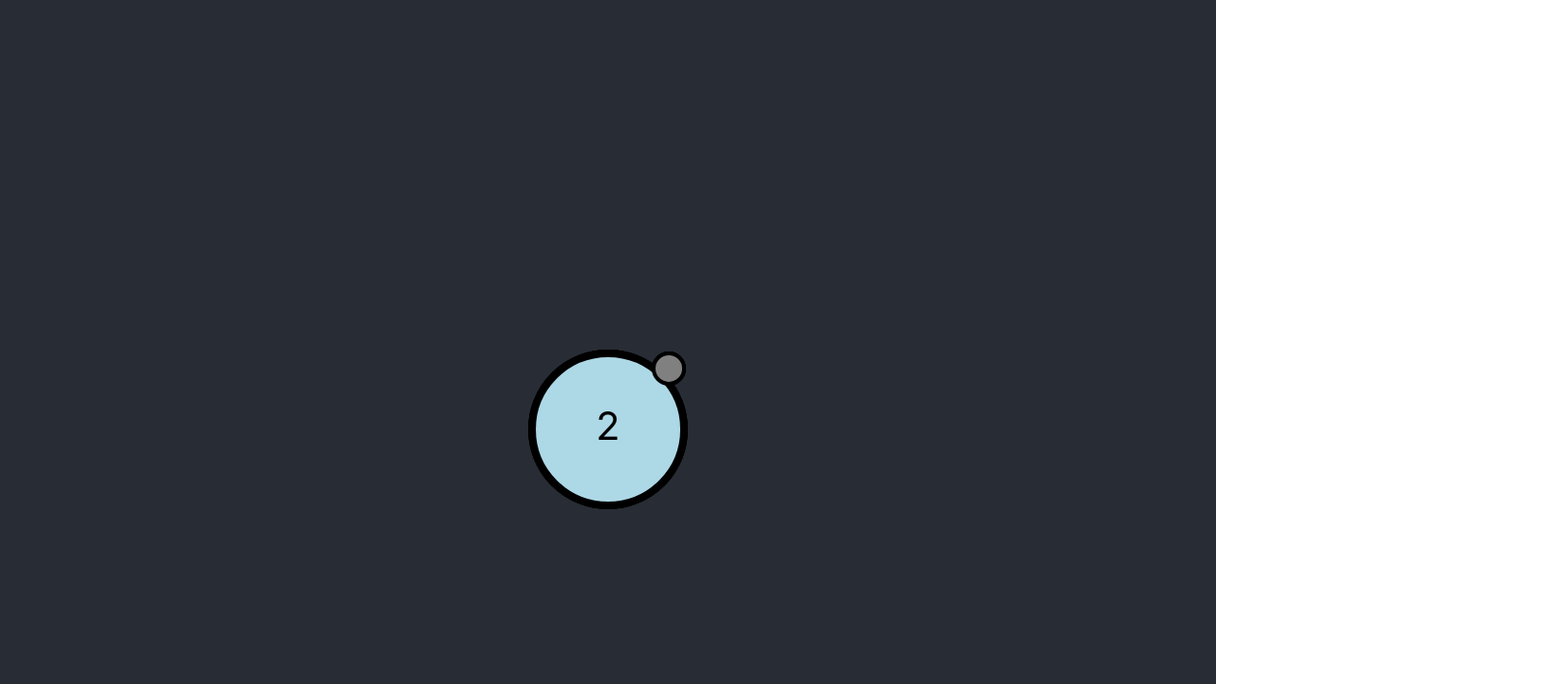
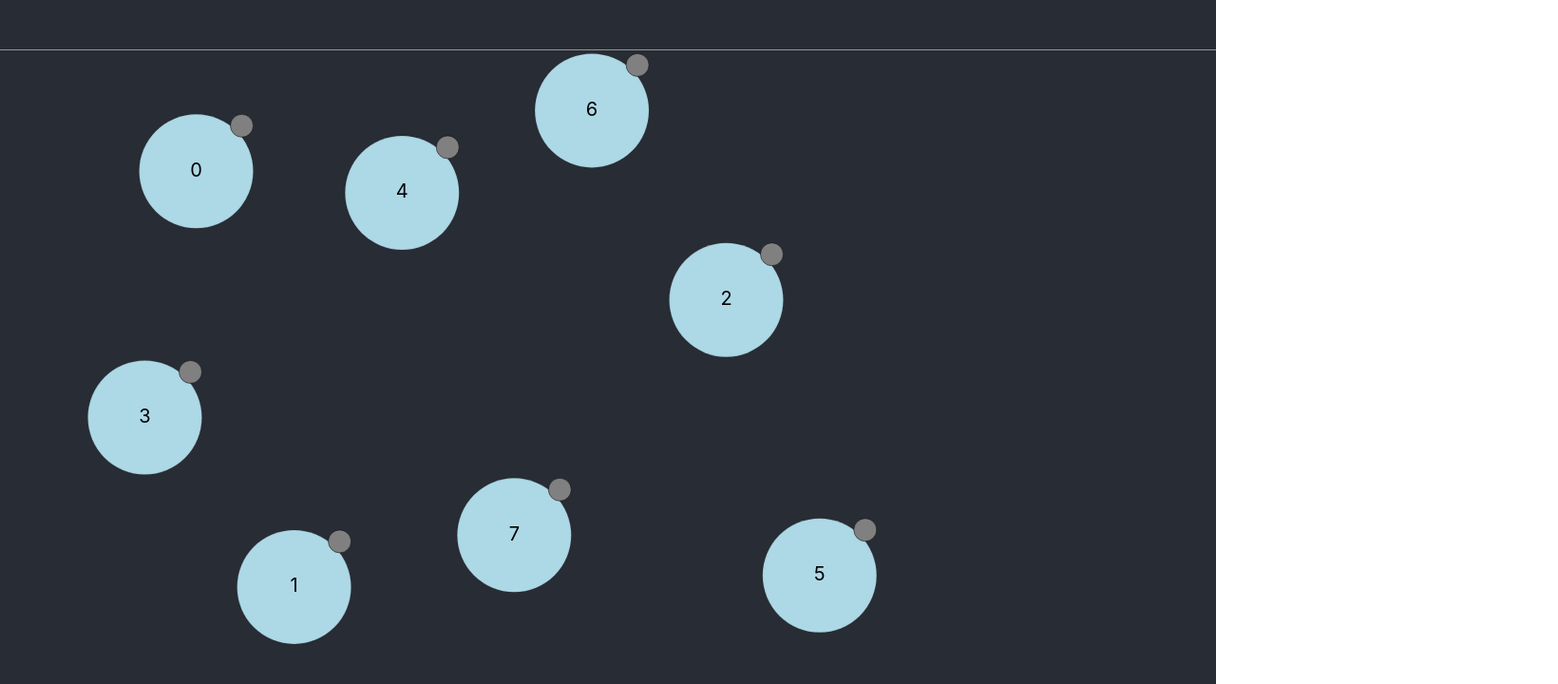
Before and after one commit to m-emm/graph-layouter-interactive, a React (Create React App) app: page / in a window 1280 px wide. Shown: the top 720 px of the page at 95% size, 1640 px wide, since content can reach past the window. Built offline with nearby package versions, Linux system fonts and the light colour scheme.

Commit message:
Balanced border, multibody and center forces

```diff
--- a/src/App.js
+++ b/src/App.js
@@ -1,140 +1,23 @@
 import logo from './logo.svg';
 import './App.css';
 import GraphSvg from './GraphSvg.js';
-import { quadtree } from "d3-quadtree";
 
-
-const a = 1664525;
-const c = 1013904223;
-const m = 4294967296; // 2^32
-
-function lcg() {
-  let s = 1;
-  return () => (s = (a * s + c) % m) / m;
-}
-const random = lcg;
-
-function jiggle(random) {
-  return (random() - 0.5) * 1e-6;
-}
-
-
-const theta2 = 0.81;
-const distanceMin2 = 1;
-const distanceMax2 = Infinity;
-const alpha = 1;
-const global_strength = -10;
-
-function accumulate(strengths) {
-  return function (quad) {
-    var strength = 0, q, c, weight = 0, x, y, i;
-
-    // For internal nodes, accumulate forces from child quadrants.
-    if (quad.length) {
-      let x = 0;
-      let y = 0;
-      for (let i = 0; i < 4; ++i) {
-        const q = quad[i];
-        if (q) {
-          const c = Math.abs(q.value);
-          if (c) {
-            strength += q.value;
-            weight += c;
-            x += c * q.x;
-            y += c * q.y;
-          }
-        }
-      }
-      quad.x = x / weight;
-      quad.y = y / weight;
-    }
-
-    // For leaf nodes, accumulate forces from coincident quadrants.
-    else {
-      q = quad;
-      q.x = q.data.x;
-      q.y = q.data.y;
-      do strength += strengths[q.data.index];
-      while (q = q.next);
-    }
-
-    quad.value = strength;
-  }
-}
-
-function apply(node, strengths) {
-
-  return function (quad, x1, _, x2) {
-    if (!quad.value) return true;
-
-    let x = quad.x - node.x;
-    let y = quad.y - node.y;
-    let  w = x2 - x1;
-    let  l = x * x + y * y;
-
-    // Apply the Barnes-Hut approximation if possible.
-    // Limit forces for very close nodes; randomize direction if coincident.
-    if (w * w / theta2 < l) {
-      if (l < distanceMax2) {
-        if (x === 0) {
-          x = jiggle(random);
-          l += x * x;
-        }
-        if (y === 0) {
-          y = jiggle(random);
-          l += y * y;
-        }
-        if (l < distanceMin2) l = Math.sqrt(distanceMin2 * l);
-        node.vx += x * quad.value * alpha / l;
-        node.vy += y * quad.value * alpha / l;
-      }
-      return true;
-    }
-
-    // Otherwise, process points directly.
-    else if (quad.length || l >= distanceMax2) return;
-
-    // Limit forces for very close nodes; randomize direction if coincident.
-    if (quad.data !== node || quad.next) {
-      if (x === 0) {
-        x = jiggle(random);
-        l += x * x;
-      }
-      if (y === 0) {
-        y = jiggle(random);
-        l += y * y;
-      }
-      if (l < distanceMin2) l = Math.sqrt(distanceMin2 * l);
-    }
-
-    do if (quad.data !== node) {
-      w = strengths[quad.data.index] * alpha / l;
-      node.vx += x * w;
-      node.vy += y * w;
-    } while (quad = quad.next);
-  }
-}
-
-function multibody_force(nodes) {
-  let strengths = new Array(nodes.length).fill(global_strength);
-  let out_nodes = nodes.map((node, i) => ({ x: node.x, y: node.y, index: i, vx: 0, vy: 0 }));
-
-  let tree = quadtree(out_nodes, (n) => (n.x), (n) => (n.y)).visitAfter(accumulate(strengths));
-  out_nodes.forEach((node) => {
-    tree.visit(apply(node, strengths))
-  });
-  // out_nodes.forEach((node) => { console.log(node.vx, node.vy) });
-  const retval = out_nodes.map((n) => ({ vx: n.vx, vy: n.vy }));
-  return retval;
-}
+import {multiBodyForce} from './MultiBodyForce.js'
+import {borderForce} from './BorderForce.js';
 
 
 function App() {
-  const listNodes = [{ x: 20, y: 20 }, { x: 50, y: 70 }, { x: 80, y: 20 }]
+  const width = 2000;
+  const height = 800;
+  let nodeRadius = 60
+  const centerForceStrength = 0.2
+  const listNodes = [{ x: 20, y: 20 }, { x: 50, y: 70 }, { x: 80, y: 20 } , { x: 20, y: 70 }, { x: 80, y: 70 }, { x: 700, y: 800 },{ x: 20, y: 70 }, { x: 80, y: 70 }, { x: 700, y: 800 }]
   const forces = [
-    (nodes) => { return nodes.map((node) => ({ vx: -(node.x - 50) * 0.01, vy: -(node.y - 50) * 0.01 })) }
-    //,multibody_force
+     (nodes) => { return nodes.map((node) => ({ vx: -(node.x - width/2 ) * centerForceStrength/100, vy: -(node.y - height/2) * centerForceStrength/100 })) },
+     multiBodyForce(0.1)
+    , borderForce(width,height, nodeRadius,0.1)
   ]
+
 
 
 
@@ -143,7 +26,7 @@ function App() {
       <header className="App-header">
 
         <p></p>
-        <GraphSvg nodes={listNodes} velocityDecay="0.6" forces={forces}></GraphSvg>
+        <GraphSvg width={width}  height={height} nodes={listNodes} velocityDecay="0.6" forces={forces} nodeRadius={nodeRadius}></GraphSvg>
       </header>
     </div>
   );
--- /dev/null
+++ b/src/BorderForce.js
@@ -0,0 +1,24 @@
+
+function borderForce(width,height,boundary,strength) {
+    const strengthScale = 0.9;
+    function borderForceProfile(d) {
+
+        const dimensionless = Math.abs(d/boundary)
+        const exponent = dimensionless < 1 ? 1 : 2 ;
+        const value =  boundary * Math.pow(dimensionless,exponent)
+        return d<0 ? - value : value
+    }
+
+    return function(nodes) {
+        return nodes.map((node) => {
+             return {
+                vx: (node.x < boundary ? borderForceProfile( - ( node.x -boundary) )  : ( ( node.x > ( width- boundary) ) ? borderForceProfile( width - boundary - node.x ) : 0)) * strength*strengthScale,
+                vy: (node.y < boundary ? borderForceProfile(- ( node.y- boundary )) : ( (node.y > ( height-  boundary )  ) ?  borderForceProfile(height - boundary-node.y)  : 0)) * strength*strengthScale
+             }
+
+        })
+    }
+
+}
+
+export {borderForce};
--- a/src/GraphSvg.css
+++ b/src/GraphSvg.css
@@ -9,7 +9,13 @@ svg text::selection {
 }
 
 .node-id {
-    font-size: 0.2em;
+    font-size: 20px;
     font-weight: regular;
     fill: #000;
 }
+
+.node-circle {
+    stroke: #000;
+    stroke-width: 0.1px;
+    fill: lightblue;
+}
--- a/src/GraphSvg.js
+++ b/src/GraphSvg.js
@@ -1,11 +1,11 @@
-import React, { useState, useEffect, useRef } from 'react';
+import React, { useState, useEffect, useRef  } from 'react';
 import GraphNode from './GraphNode';
 import { timer, interval } from 'd3-timer';
 import './GraphSvg.css';
 
 
 
-function GraphSvg({ nodes, velocityDecay, forces }) {
+function GraphSvg({ nodes, velocityDecay, forces ,nodeRadius, width, height}) {
 
     const svgRootRef = useRef(null);
 
@@ -165,7 +165,7 @@ function GraphSvg({ nodes, velocityDecay, forces }) {
         setDragging(false);
         setDraggedNodeIndex(-1);
         setNodesMechanics(nodesMechanics.map((node) => {
-            if(node.index == draggedNodeIndex) {
+            if(node.index === draggedNodeIndex) {
                 return { x: node.x, y: node.y, vx: 0, vy: 0, fx: node.x, fy: node.y, index: node.index, locked: true, dragging: false }
             } else {
                 return { x: node.x, y: node.y, vx: 0, vy: 0, fx: node.x, fy: node.y, index: node.index, locked: node.locked, dragging: false }
@@ -175,17 +175,24 @@ function GraphSvg({ nodes, velocityDecay, forces }) {
     }
 
     const listNodes = nodesMechanics.map((node) =>
-        <GraphNode x={node.x} y={node.y} index={node.index} locked={node.locked} />
+        <GraphNode x={node.x} y={node.y} index={node.index} locked={node.locked} radius={nodeRadius}/>
     );
 
     const listDisplayNodes = nodesMechanics.map((node) => <li> {node.index} {node.dragging ? "dragging" : ""}</li>);
 
+    const viewBoxString = "0 0 " + width + " " + height;
     return (
         <div className="GraphSvg">
             <div>
-                <svg ref={svgRootRef} width="1000" height="800" viewBox="0 0 100 100" onMouseDown={(e) => grab(e)} onMouseMove={(e) => drag(e)} onMouseUp={(e) => drop(e)}>
+                <svg ref={svgRootRef} width={width} height={height} viewBox={viewBoxString} onMouseDown={(e) => grab(e)} onMouseMove={(e) => drag(e)} onMouseUp={(e) => drop(e)}>
                     <rect id='BackDrop' x='-10%' y='-10%' width='110%' height='110%' fill='none' pointerEvents='all' />
+                    <line x1="-100" y1="0" x2="5000" y2="0" stroke="white" />
+                    <line x1="0" y1="-1000" x2="0" y2="5000" stroke="white" />
+                    <line x1={width} y1="-1000" x2={width} y2="5000" stroke="white" />
+                    <line x1="-100" y1={height} x2="5000" y2={height} stroke="white" />
+
                     {listNodes}
+
                 </svg>
             </div>
             <div>
--- /dev/null
+++ b/src/MultiBodyForce.js
@@ -0,0 +1,140 @@
+import { quadtree } from "d3-quadtree";
+
+const a = 1664525;
+const c = 1013904223;
+const m = 4294967296; // 2^32
+let s = 1;
+
+
+function lcg() {
+    return () => (s = (a * s + c) % m) / m;
+}
+const random = lcg;
+
+function jiggle(random) {
+    const aRandomNumber = random()();
+    const retval = (aRandomNumber - 0.5) * 1e-6;
+    return retval;
+}
+
+
+const theta2 = 0.81;
+const distanceMin2 = 1;
+const distanceMax2 = Infinity;
+const alpha = 1;
+
+function accumulate(strengths) {
+    return function (quad) {
+        var strength = 0, weight = 0;
+
+        // For internal nodes, accumulate forces from child quadrants.
+        if (quad.length) {
+            let x = 0;
+            let y = 0;
+            for (let i = 0; i < 4; ++i) {
+                const q = quad[i];
+                if (q) {
+                    const c = Math.abs(q.value);
+                    if (c) {
+                        strength += q.value;
+                        weight += c;
+                        x += c * q.x;
+                        y += c * q.y;
+                    }
+                }
+            }
+            quad.x = x / weight;
+            quad.y = y / weight;
+        }
+
+        // For leaf nodes, accumulate forces from coincident quadrants.
+        else {
+            let q = quad;
+            q.x = q.data.x;
+            q.y = q.data.y;
+            do {
+                strength += strengths[q.data.index];
+                q = q.next;
+            } while (q);
+        }
+
+        quad.value = strength;
+    }
+}
+
+function apply(node, strengths) {
+
+    return function (quad, x1, _, x2) {
+        if (!quad.value) return true;
+
+        let x = quad.x - node.x;
+        let y = quad.y - node.y;
+        let w = x2 - x1;
+        let l = x * x + y * y;
+
+        // Apply the Barnes-Hut approximation if possible.
+        // Limit forces for very close nodes; randomize direction if coincident.
+        if (w * w / theta2 < l) {
+            if (l < distanceMax2) {
+                if (x === 0) {
+                    x = jiggle(random);
+                    l += x * x;
+                }
+                if (y === 0) {
+                    y = jiggle(random);
+                    l += y * y;
+                }
+                if (l < distanceMin2) l = Math.sqrt(distanceMin2 * l);
+                node.vx += x * quad.value * alpha / l;
+                node.vy += y * quad.value * alpha / l;
+            }
+            return true;
+        }
+
+        // Otherwise, process points directly.
+        else {
+            if (quad.length || l >= distanceMax2) return;
+
+            // Limit forces for very close nodes; randomize direction if coincident.
+            if (quad.data !== node || quad.next) {
+                if (x === 0) {
+                    x = jiggle(random);
+                    l += x * x;
+                }
+                if (y === 0) {
+                    y = jiggle(random);
+                    l += y * y;
+                }
+                if (l < distanceMin2) {
+                    l = Math.sqrt(distanceMin2 * l);
+                }
+            }
+
+            do {
+                if (quad.data !== node) {
+                    w = strengths[quad.data.index] * alpha / l;
+                    node.vx += x * w;
+                    node.vy += y * w;
+                }
+                quad = quad.next;
+            } while (quad);
+        }
+    }
+}
+
+function multiBodyForce(strength) {
+    return function (nodes) {
+        let strengths = new Array(nodes.length).fill(-500*strength);
+        let out_nodes = nodes.map((node, i) => ({ x: node.x, y: node.y, index: i, vx: 0, vy: 0 }));
+
+        let tree = quadtree(out_nodes, (n) => (n.x), (n) => (n.y)).visitAfter(accumulate(strengths));
+        out_nodes.forEach((node) => {
+            tree.visit(apply(node, strengths))
+        });
+        // out_nodes.forEach((node) => { console.log(node.vx, node.vy) });
+        const retval = out_nodes.map((n) => ({ vx: n.vx, vy: n.vy }));
+        return retval;
+    }
+}
+
+export { multiBodyForce };
```
Also changed, not shown: src/GraphNode.js (+3 -4 lines).
